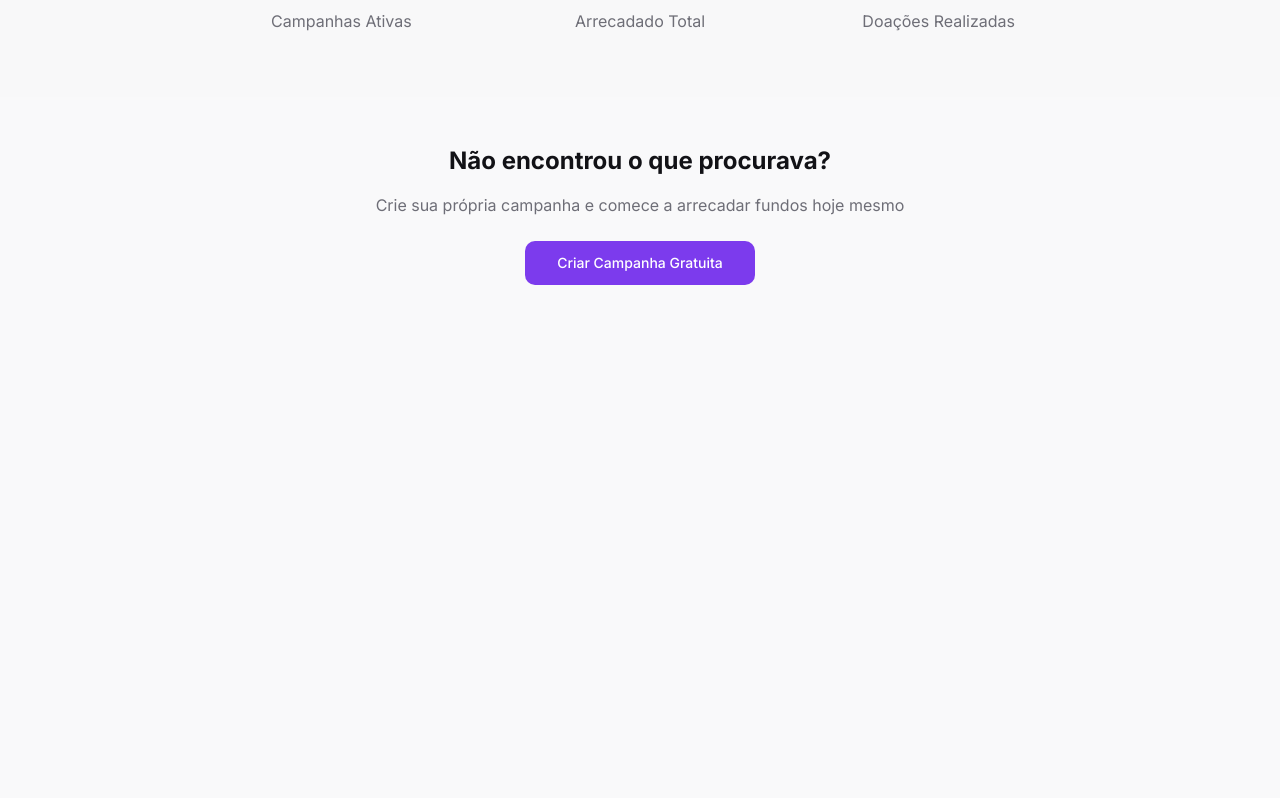
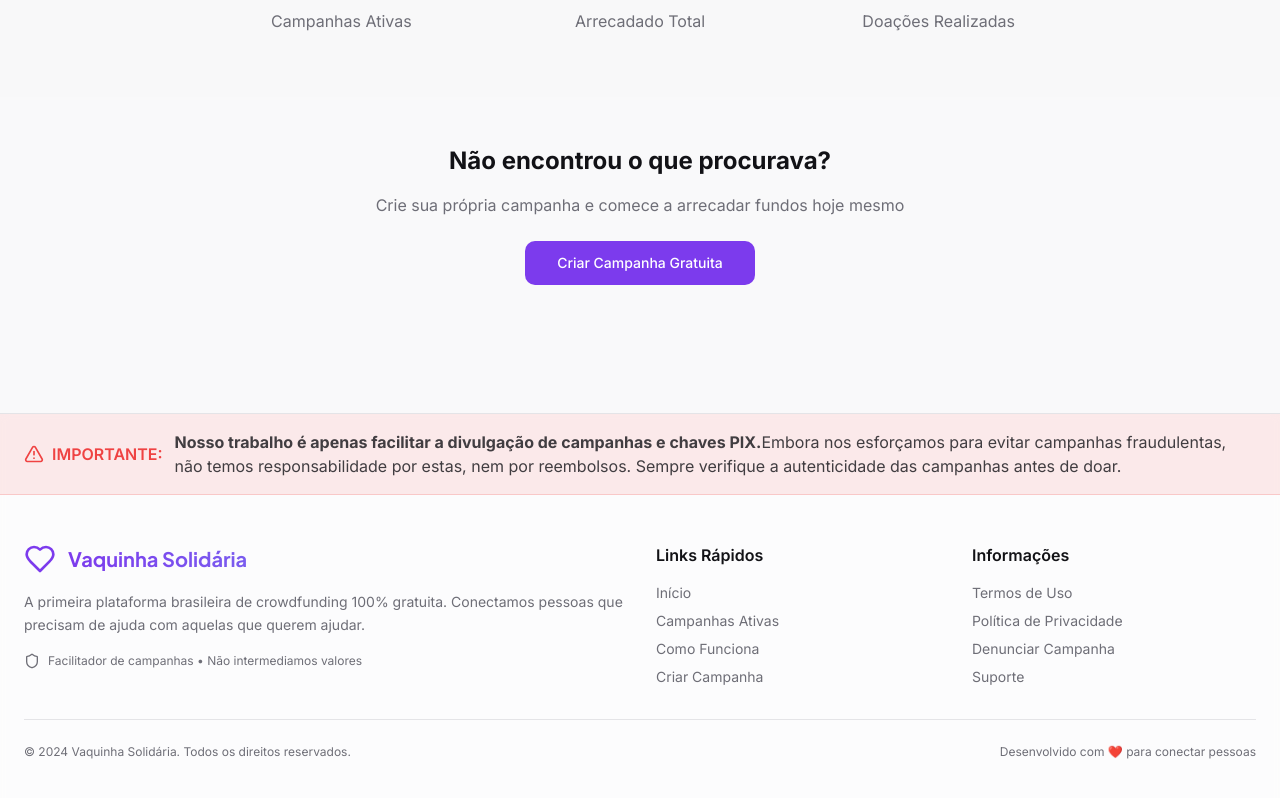
Before and after one commit to melmonfre/doacao-sem-taxa, a React (Vite) app: page /campanhas in a window 1280 px wide. Shown: the part 2653-3451 px from the top of the page. Before the commit the page ends 2986 px from the top, so only its background shows below. Built offline with nearby package versions, Linux system fonts and the light colour scheme; the HTML template or start-up script is replaced by a standard one.

Commit message:
Add disclaimer to website

```diff
--- /dev/null
+++ b/src/components/Footer.tsx
@@ -0,0 +1,113 @@
+import { Heart, Shield, AlertTriangle } from "lucide-react";
+import { Link } from "react-router-dom";
+
+export const Footer = () => {
+  return (
+    <footer className="bg-card/50 backdrop-blur-sm border-t mt-20">
+      {/* Disclaimer prominente */}
+      <div className="bg-destructive/10 dark:bg-yellow-500/10 border-b border-destructive/20 dark:border-yellow-500/20">
+        <div className="container mx-auto px-4 sm:px-6 py-4">
+          <div className="flex flex-col sm:flex-row items-start sm:items-center gap-3">
+            <div className="flex items-center gap-2 flex-shrink-0">
+              <AlertTriangle className="w-5 h-5 text-destructive dark:text-yellow-500" />
+              <span className="font-semibold text-destructive dark:text-yellow-500 text-sm sm:text-base">
+                IMPORTANTE:
+              </span>
+            </div>
+            <p className="text-sm sm:text-base text-foreground/80 leading-relaxed">
+              <strong>Nosso trabalho é apenas facilitar a divulgação de campanhas e chaves PIX.</strong>
+              Embora nos esforçamos para evitar campanhas fraudulentas, não temos responsabilidade por estas,
+              nem por reembolsos. Sempre verifique a autenticidade das campanhas antes de doar.
+            </p>
+          </div>
+        </div>
+      </div>
+
+      <div className="container mx-auto px-4 sm:px-6 py-8 sm:py-12">
+        <div className="grid grid-cols-1 md:grid-cols-4 gap-8">
+          {/* Logo e descrição */}
+          <div className="md:col-span-2">
+            <div className="flex items-center space-x-3 mb-4">
+              <Heart className="w-8 h-8 text-primary" />
+              <h3 className="text-xl font-display font-bold bg-gradient-to-r from-primary to-primary-variant bg-clip-text text-transparent">
+                Vaquinha Solidária
+              </h3>
+            </div>
+            <p className="text-muted-foreground text-sm leading-relaxed mb-4">
+              A primeira plataforma brasileira de crowdfunding 100% gratuita.
+              Conectamos pessoas que precisam de ajuda com aquelas que querem ajudar.
+            </p>
+            <div className="flex items-center gap-2 text-xs text-muted-foreground">
+              <Shield className="w-4 h-4" />
+              <span>Facilitador de campanhas • Não intermediamos valores</span>
+            </div>
+          </div>
+
+          {/* Links rápidos */}
+          <div>
+            <h4 className="font-semibold text-foreground mb-4">Links Rápidos</h4>
+            <ul className="space-y-2 text-sm">
+              <li>
+                <Link to="/" className="text-muted-foreground hover:text-primary transition-colors">
+                  Início
+                </Link>
+              </li>
+              <li>
+                <Link to="/campanhas" className="text-muted-foreground hover:text-primary transition-colors">
+                  Campanhas Ativas
+                </Link>
+              </li>
+              <li>
+                <Link to="/como-funciona" className="text-muted-foreground hover:text-primary transition-colors">
+                  Como Funciona
+                </Link>
+              </li>
+              <li>
+                <Link to="/criar-campanha" className="text-muted-foreground hover:text-primary transition-colors">
+                  Criar Campanha
+                </Link>
+              </li>
+            </ul>
+          </div>
+
+          {/* Informações legais */}
+          <div>
+            <h4 className="font-semibold text-foreground mb-4">Informações</h4>
+            <ul className="space-y-2 text-sm">
+              <li>
+                <span className="text-muted-foreground">
+                  Termos de Uso
+                </span>
+              </li>
+              <li>
+                <span className="text-muted-foreground">
+                  Política de Privacidade
+                </span>
+              </li>
+              <li>
+                <span className="text-muted-foreground">
+                  Denunciar Campanha
+                </span>
+              </li>
+              <li>
+                <span className="text-muted-foreground">
+                  Suporte
+                </span>
+              </li>
+            </ul>
+          </div>
+        </div>
+
+        {/* Bottom bar */}
+        <div className="border-t mt-8 pt-6 flex flex-col sm:flex-row justify-between items-center gap-4">
+          <p className="text-xs text-muted-foreground text-center sm:text-left">
+            © 2024 Vaquinha Solidária. Todos os direitos reservados.
+          </p>
+          <p className="text-xs text-muted-foreground text-center sm:text-right">
+            Desenvolvido com ❤️ para conectar pessoas
+          </p>
+        </div>
+      </div>
+    </footer>
+  );
+};
--- a/src/pages/Campaigns.tsx
+++ b/src/pages/Campaigns.tsx
@@ -1,4 +1,5 @@
 import { Header } from '@/components/Header';
+import { Footer } from '@/components/Footer';
 import { CampaignGrid } from '@/components/CampaignGrid';
 import { Button } from '@/components/ui/button';
 import { Input } from '@/components/ui/input';
@@ -125,6 +126,7 @@ const Campaigns = () => {
           </Button>
         </div>
       </section>
+      <Footer />
     </div>
   );
 };
--- a/src/pages/CreateCampaign.tsx
+++ b/src/pages/CreateCampaign.tsx
@@ -1,5 +1,6 @@
 import { useState } from 'react';
 import { Header } from '@/components/Header';
+import { Footer } from '@/components/Footer';
 import { Button } from '@/components/ui/button';
 import { Input } from '@/components/ui/input';
 import { Label } from '@/components/ui/label';
@@ -258,6 +259,7 @@ const CreateCampaign = () => {
           </Card>
         </div>
       </div>
+      <Footer />
     </div>
   );
 };
--- a/src/pages/HowItWorks.tsx
+++ b/src/pages/HowItWorks.tsx
@@ -1,4 +1,5 @@
 import { Header } from '@/components/Header';
+import { Footer } from '@/components/Footer';
 import { Button } from '@/components/ui/button';
 import { Card, CardContent, CardDescription, CardHeader, CardTitle } from '@/components/ui/card';
 import { Accordion, AccordionContent, AccordionItem, AccordionTrigger } from '@/components/ui/accordion';
@@ -197,6 +198,7 @@ const HowItWorks = () => {
           </div>
         </div>
       </section>
+      <Footer />
     </div>
   );
 };
--- a/src/pages/Index.tsx
+++ b/src/pages/Index.tsx
@@ -1,6 +1,7 @@
 import { Header } from "@/components/Header";
 import { Hero } from "@/components/Hero";
 import { CampaignGrid } from "@/components/CampaignGrid";
+import { Footer } from "@/components/Footer";
 
 const Index = () => {
   return (
@@ -8,6 +9,7 @@ const Index = () => {
       <Header />
       <Hero />
       <CampaignGrid />
+      <Footer />
     </div>
   );
 };
```
